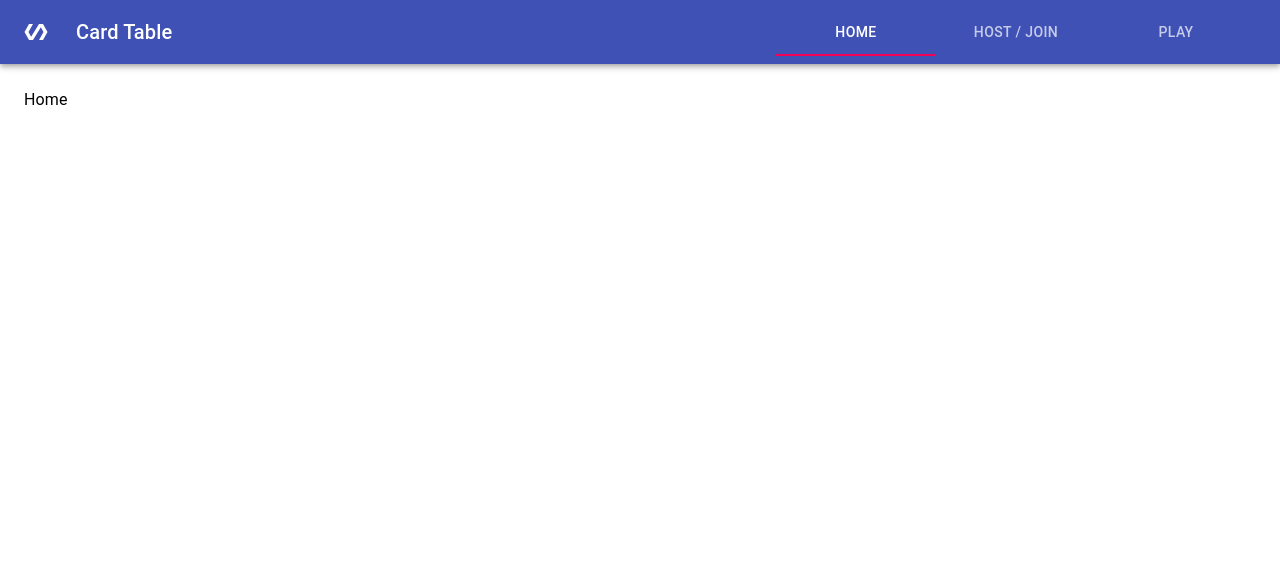
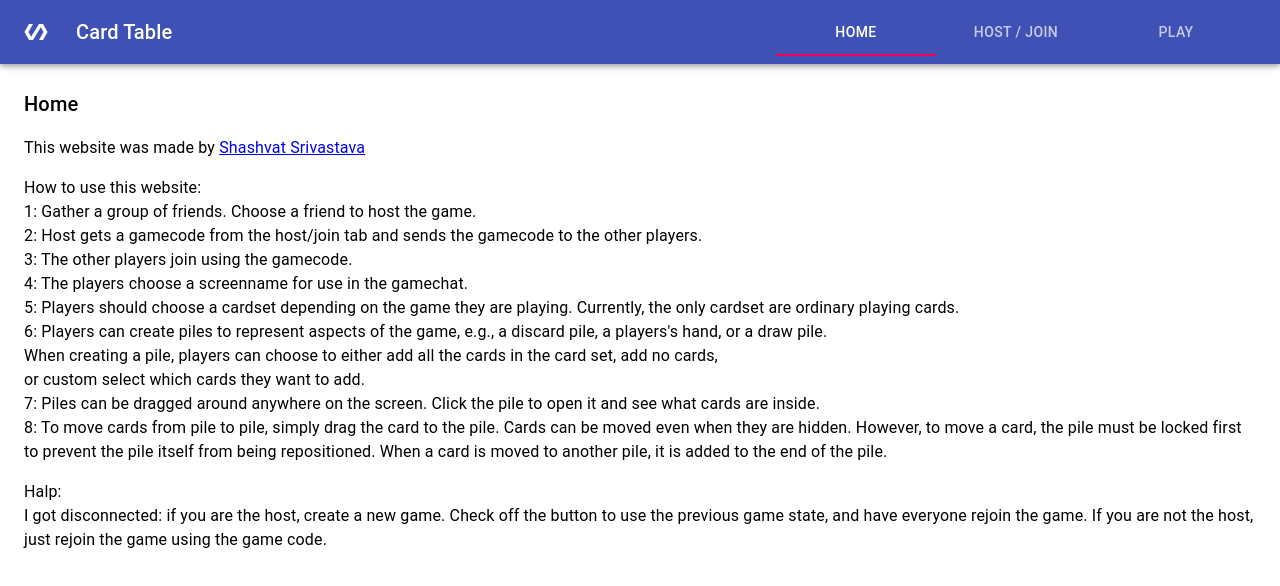
Before and after one commit to ShashvatS/CardTable, a React (Create React App) app in the folder client/: page / in a window 1280 px wide. Shown: the top 586 px of the page. Built offline with nearby package versions, Linux system fonts and the light colour scheme; no server answers; what random-js would draw is missing.

Commit message:
added basic help page

```diff
--- a/client/src/components/MainTabs.jsx
+++ b/client/src/components/MainTabs.jsx
@@ -103,7 +103,31 @@ export function NavTabPanels(props) {
   return (
     <div className={classes.root}>
       <TabPanel havepadding={0} value={value} index={0}>
-        Home
+        <Typography variant="h6">Home</Typography>
+        <p> This website was made by <a href="https://github.com/ShashvatS/CardTable" target="_blank">Shashvat Srivastava</a>
+        </p>
+        <p>
+          How to use this website:
+
+          <br></br>1: Gather a group of friends. Choose a friend to host the game.
+          <br></br>2: Host gets a gamecode from the host/join tab and sends the gamecode to the other players.
+          <br></br>3: The other players join using the gamecode.
+          <br></br>4: The players choose a screenname for use in the gamechat.
+          <br></br>5: Players should choose a cardset depending on the game they are playing. Currently, the only cardset are ordinary playing cards.
+          <br></br>6: Players can create piles to represent aspects of the game, e.g., a discard pile, a players's hand, or a draw pile.
+          <br></br>When creating a pile, players can choose to either add all the cards in the card set, add no cards,
+          <br></br>or custom select which cards they want to add.
+          <br></br>7: Piles can be dragged around anywhere on the screen. Click the pile to open it and see what cards are inside.
+          <br></br>8: To move cards from pile to pile, simply drag the card to the pile. Cards can be moved even when they are hidden.
+           However, to move a card, the pile must be locked first to prevent the pile itself from being repositioned.
+          When a card is moved to another pile, it is added to the end of the pile.
+        </p>
+
+        <p>
+          Halp:
+
+          <br></br> I got disconnected: if you are the host, create a new game. Check off the button to use the previous game state, and have everyone rejoin the game. If you are not the host, just rejoin the game using the game code.
+        </p>
       </TabPanel>
       <TabPanel havepadding={0} value={value} index={1}>
         <HostJoin />
```
